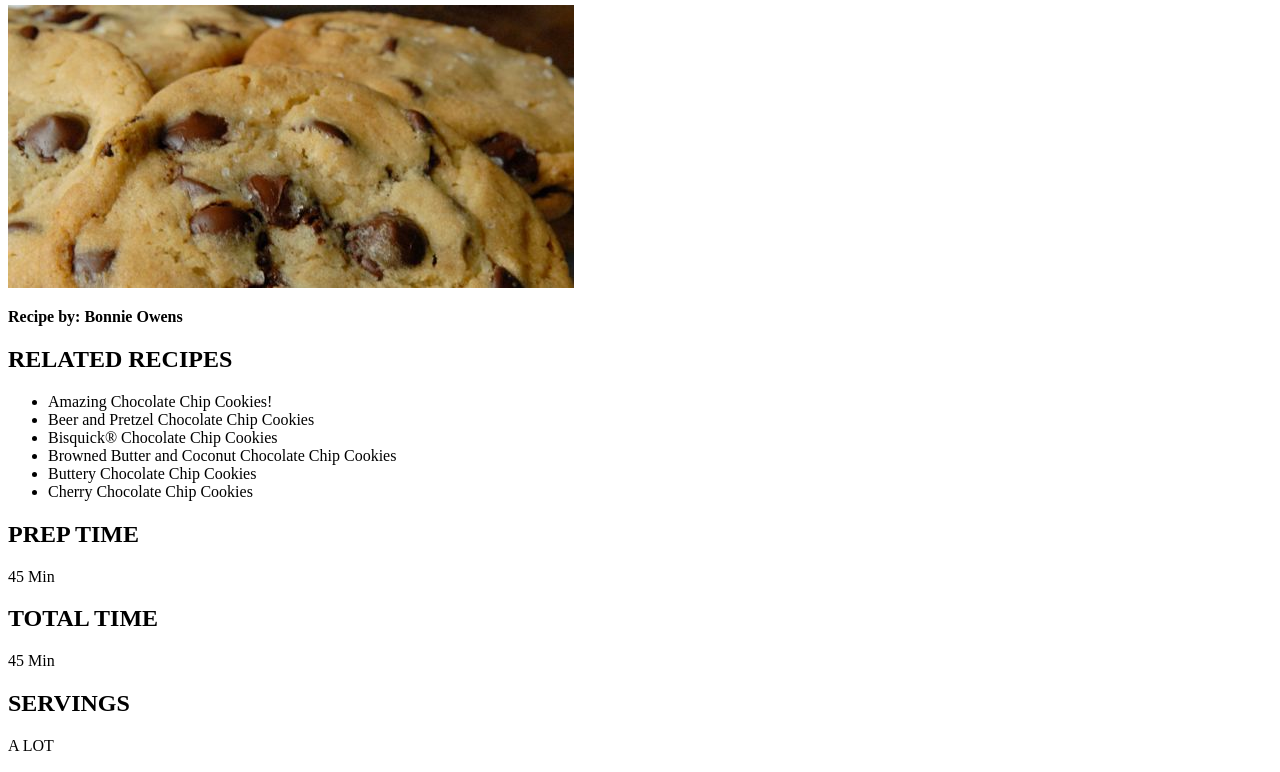
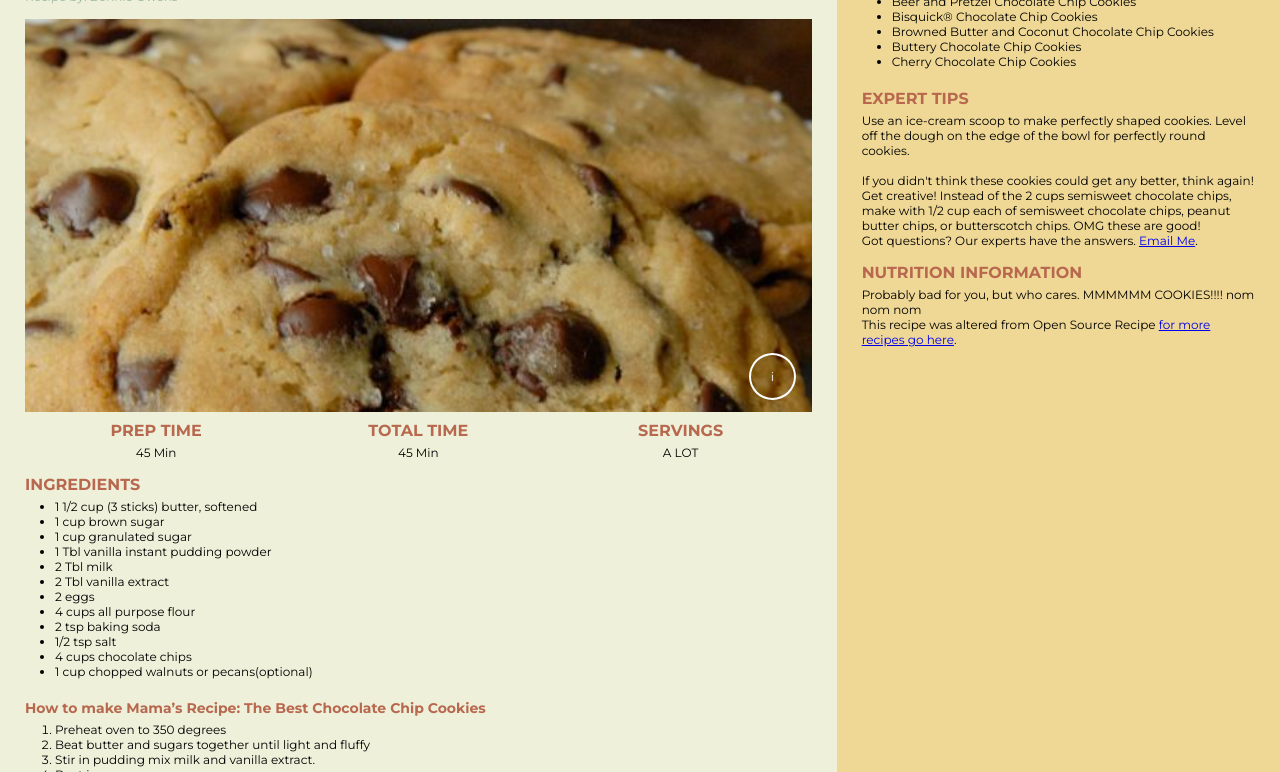
Before and after one commit to nalvarez112/FEWD, a plain HTML site: page cookie-recipe-columns/cookie-recipe.html in a window 1280 px wide. Shown: the part 75-847 px from the top of the page. Drawn offline with Linux system fonts and the light colour scheme.

Commit message:
Homework #two complete

```diff
--- a/cookie-recipe-columns/cookie-recipe.html
+++ b/cookie-recipe-columns/cookie-recipe.html
@@ -2,36 +2,46 @@
 <html>
 <head>
 	<title>The Best Chocolate Chip Cookies</title>
-
+	<link rel="stylesheet" type="text/css" href="css/cookie-recipe.css">
+	<link href='https://fonts.googleapis.com/css?family=Montserrat:400,700' rel='stylesheet' type='text/css'>
 	<met charset="utf-8">
 
 </head>
 <body>
 
+	<div class="container">
+
+		<div class="left">
+
 			<h1>The Best Chocolate Chip Cookies</h1>
+			<p class="who">Recipe by: Bonnie Owens</p>
+
+			<div class ="info">
+
+				<p>i</p>
 
 				<img src="cookies.jpg" />
 
-	<p><strong>Recipe by: Bonnie Owens</strong></p>
+			</div>
 
-	<h2>RELATED RECIPES</h2>
-		<ul>
-			<li>Amazing Chocolate Chip Cookies!</li>
-			<li>Beer and Pretzel Chocolate Chip Cookies</li>
-			<li>Bisquick&reg; Chocolate Chip Cookies</li>
-			<li>Browned Butter and Coconut Chocolate Chip Cookies</li>
-			<li>Buttery Chocolate Chip Cookies</li>
-			<li>Cherry Chocolate Chip Cookies</li>
-		</ul>
 
+			<div class="times">
+				<div>
 					<h2>PREP TIME</h2>
 					<p>45 Min</p>
-
+				</div>
+				<div>
 					<h2>TOTAL TIME</h2>
 					<p>45 Min</p>
-
+				</div>
+				<div>
 					<h2>SERVINGS</h2>
 					<p>A LOT</p>
+				</div>
+
+			</div>
+
+
 
 			<h2>INGREDIENTS</h2>
 				<ul>
@@ -49,8 +59,11 @@
 					<li>1 cup chopped walnuts or pecans(optional)</li>
 				</ul>
 
-	<h2>How to make Mama&rsquo;s Recipe: The Best Chocolate Chip Cookies</h2>
-		<ul>
+
+			<section>
+
+				<h3>How to make Mama&rsquo;s Recipe: The Best Chocolate Chip Cookies</h3>
+					<ol>
 						<li>Preheat oven to 350 degrees</li>
 						<li>Beat butter and sugars together until light and fluffy</li>
 						<li>Stir in pudding mix milk and vanilla extract.</li>
@@ -59,18 +72,52 @@
 						<li>Stir in chocolate chips and nuts.</li>
 						<li>Place 1 1/2 inch balls of dough 2 inches apart on an un greased cookie sheet.</li>
 						<li>Bake 8-10 minutes or until golden brown.</li>
+					</ol>
+			</section>
+
+		</div>
+
+
+
+
+
+		<div class="right">
+
+
+				<h2>RELATED RECIPES</h2>
+					<ul>
+						<li>Amazing Chocolate Chip Cookies!</li>
+						<li>Beer and Pretzel Chocolate Chip Cookies</li>
+						<li>Bisquick&reg; Chocolate Chip Cookies</li>
+						<li>Browned Butter and Coconut Chocolate Chip Cookies</li>
+						<li>Buttery Chocolate Chip Cookies</li>
+						<li>Cherry Chocolate Chip Cookies</li>
 					</ul>
 
+			<section>
+
 			<h2>EXPERT TIPS</h2>
-		<blockquote>Use an ice-cream scoop to make perfectly shaped cookies. Level off the dough on the edge of the bowl for perfectly round cookies. If you didn't think these cookies could get any better, think again! Get creative! Instead of the 2 cups semisweet chocolate chips, make with 1/2 cup each of semisweet chocolate chips, peanut butter chips, or butterscotch chips. OMG these are good!</blockquote>
+				<blockquote>Use an ice-cream scoop to make perfectly shaped cookies. Level off the dough on the edge of the bowl for perfectly round cookies.
+				<br /><br />
+				If you didn't think these cookies could get any better, think again! Get creative! Instead of the 2 cups semisweet chocolate chips, make with 1/2 cup each of semisweet chocolate chips, peanut butter chips, or butterscotch chips. OMG these are good!</blockquote>
 
 				<p>Got questions? Our experts have the answers. <a href="mailto:me@fakeemail.com">Email Me</a>.</p>
+			</section>
+
+			<section>
 
 			<h2>NUTRITION INFORMATION</h2>
 				<p>Probably bad for you, but who cares. MMMMMM COOKIES!!!! nom nom nom</p>
 
 				<p>This recipe was altered from Open Source Recipe <a href="http://www.opensourcefood.com/people/Amanori/recipes/mamas-recipe-the-best-chocolate-chip-cookies" target="_black">for more recipes go here</a>.</p>
 
+			</section>
+
+
+		</div>
+
+	</div>
+
 
 
 </body>
--- /dev/null
+++ b/cookie-recipe-columns/css/cookie-recipe.css
@@ -0,0 +1,112 @@
+*{
+	box-sizing: border-box;
+	margin: 0;
+	padding: 0;
+	font-family: 'Montserrat', sans-serif;
+}
+
+
+h1,
+h2,
+h3 {
+	color:#B8684F;
+	margin:5px 0;
+}
+
+h1 {
+	font-size: 24px;
+}
+
+h2 {
+
+	font-size: 16px;
+}
+
+h3 {
+	font-size: 14px;
+}
+
+
+li,
+strong,
+p,
+blockquote {
+	font-size: 12px;
+	line-height: 15px;
+
+	}
+ul,
+ol {
+	padding: 0 0 15px 30px;
+}
+
+
+
+
+
+/*BODY SECTION*/
+
+	.container{
+		display: flex;
+	}
+
+
+	.left {
+		flex:2;
+		padding: 25px;
+		background: #EEF0D9;
+	}
+
+	.right {
+
+			flex:1;
+			padding:25px;
+			background: #EFD895;
+		}
+
+	.numbers {
+		list-style-type:
+	}
+
+
+
+	.times {
+		display: flex;
+		justify-content: space-between;
+		margin-bottom: 15px
+
+	}
+
+	.times div {
+		flex: 1;
+		text-align: center;
+	}
+
+	.info {
+
+		position: relative;
+
+	}
+
+	.info p {
+		position: absolute;
+		padding:14px 20px;
+		color: #ffffff;
+		border: 2px solid #ffffff;
+		border-radius: 50%;
+		right: 2%;
+    	bottom: 4%;
+	}
+
+	.info img {
+		width: 100%;
+	}
+
+	section {
+		margin-bottom: 15px;
+	}
+
+	.who {
+		color: #9DB7A1;
+		padding-bottom: 15px;
+	}
```
Lines whose indentation alone changed are shown as unchanged.
